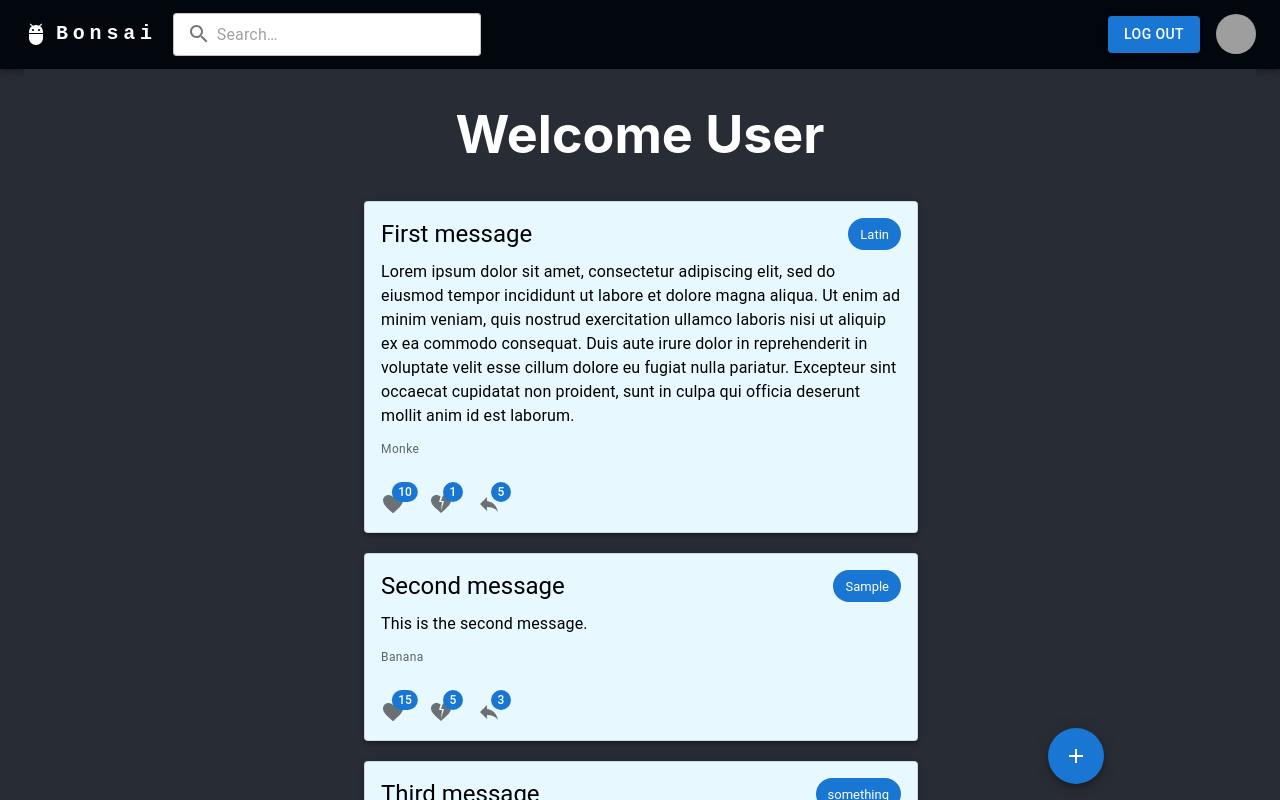
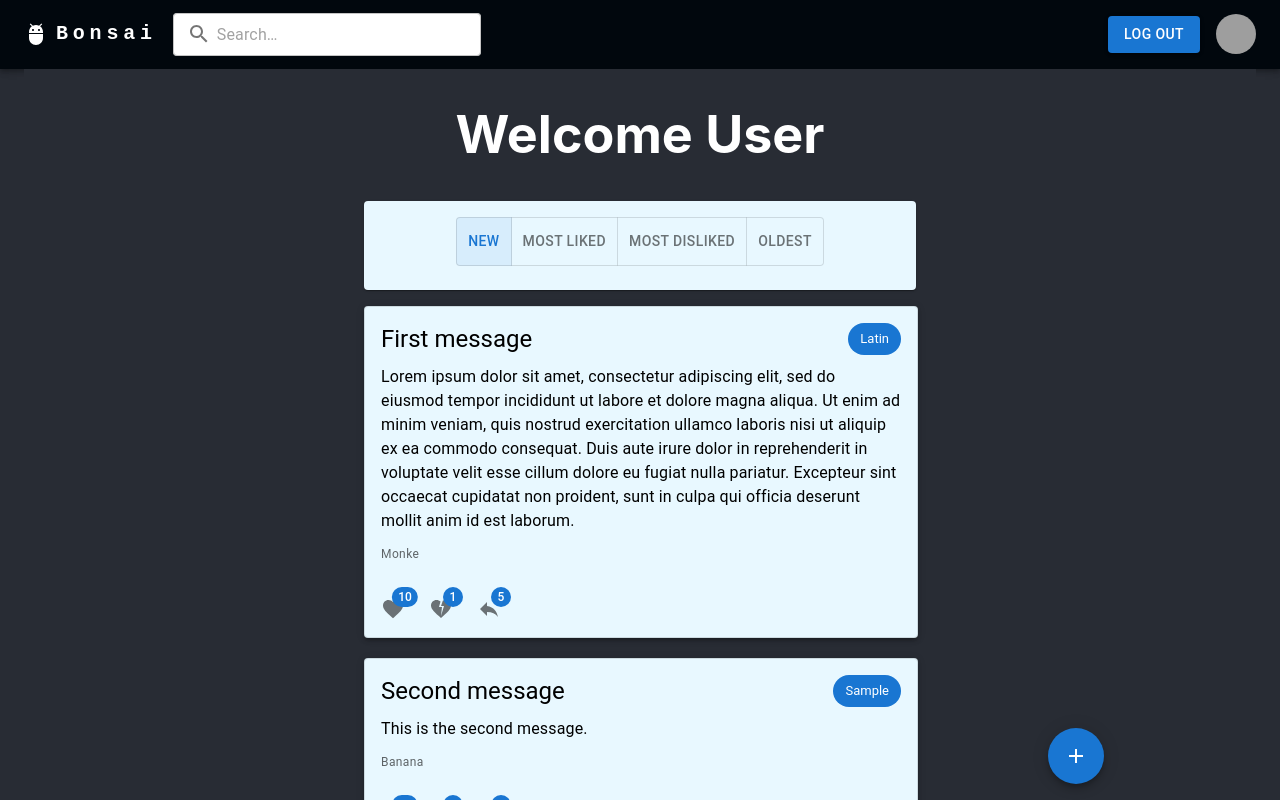
Before and after one commit to AitazazGilani/Bonsai, a React (Create React App) app: page /Home in a window 1280 px wide. Shown: the top 800 px of the page. Built offline with nearby package versions, Linux system fonts and the light colour scheme; grey boxes are pictures that could not be loaded.

Commit message:
created a sorting card

```diff
--- /dev/null
+++ b/src/components/SortCard.js
@@ -0,0 +1,35 @@
+import { useState } from 'react';
+import TextField from '@mui/material/TextField';
+import {ToggleButtonGroup, ToggleButton} from '@mui/material/';
+import Box from '@mui/material/Box';
+import { Card, CardContent, Typography, Avatar } from '@mui/material';
+
+function SortCard(props) {
+  const [alignment, setAlignment] = useState('new');
+
+  const handleChange = (event, newAlignment) => {
+    setAlignment(newAlignment);
+    props.sortItems(newAlignment);
+  };
+
+  return (
+    <Card sx={{ display: 'flex', mb: 2 , bgcolor: '#E8F8FF' , justifyContent: 'center' }}>
+      <CardContent>
+      <ToggleButtonGroup
+      color="primary"
+      value={alignment}
+      exclusive
+      onChange={handleChange}
+      aria-label="Platform"
+    >
+      <ToggleButton value="new">New</ToggleButton>
+      <ToggleButton value="liked">Most Liked</ToggleButton>
+      <ToggleButton value="disliked">Most Disliked</ToggleButton>
+      <ToggleButton value="old">Oldest</ToggleButton>
+    </ToggleButtonGroup>
+      </CardContent>
+    </Card>
+  );
+}
+
+export default SortCard;
--- a/src/pages/Home.js
+++ b/src/pages/Home.js
@@ -5,6 +5,7 @@ import axios from 'axios';
 import { useState } from 'react';
 import Container from '@mui/material/Container';
 import AddMessageFab from '../components/AddMessageFAB';
+import SortCard from '../components/SortCard';
 function Home() {
   const [messages, setMessages] = useState([
     {
@@ -91,6 +92,10 @@ function Home() {
     setFilteredMessages(filteredData);
   }
 
+  const sortItems  = (sortType) => {
+    console.log(sortType)
+  }
+
   return (
 
     <div className="home">
@@ -100,6 +105,7 @@ function Home() {
         <h1 >Welcome User </h1>
         <div>
         <Container maxWidth="sm">
+        <SortCard sortItems={sortItems}/>
       {filteredMessages.map(message => (
         <MessageCard
           key={message.id}
```
